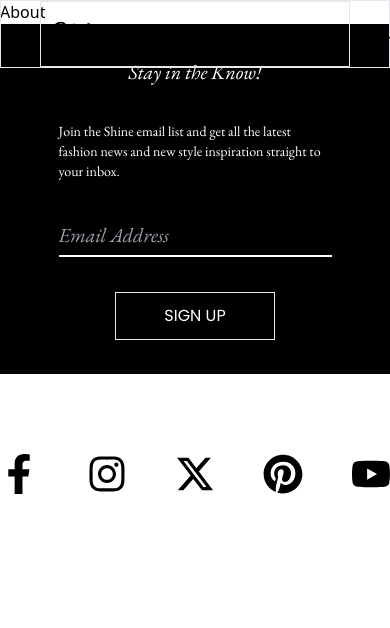
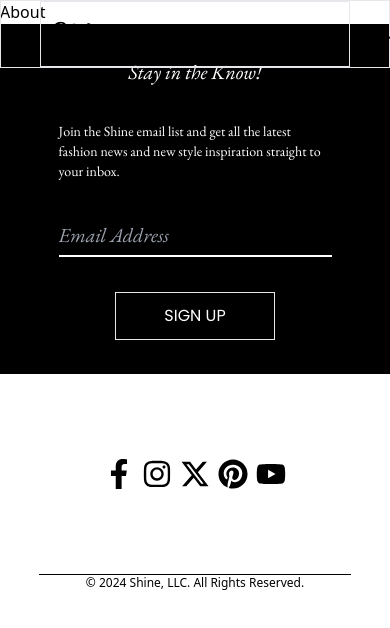
Before and after one commit to NMc0der/Ecommerce-Clothing, a React (Vite) app: page /about in a window 390 px wide. Shown: the top 628 px of the page. Built offline with nearby package versions, Linux system fonts and the light colour scheme; a web font is replaced by a local one.

Commit message:
social media links now responsive and added copyright to the footer section

```diff
--- a/src/components/Footer.jsx
+++ b/src/components/Footer.jsx
@@ -13,8 +13,9 @@ const Footer = () => {
     <div>
       <EmailSignUp />
       <div
-        className="h-[200px] flex items-center justify-center [&>a]:text-[40px] [&>a]:m-6
-      [&>a]:cursor-pointer hover:[&>a]:text-[#FB9AD1]"
+        className="h-[200px] flex items-center justify-center [&>a]:text-[30px]  sm:[&>a]:text-[40px]
+        sm:[&>a]:m-6 [&>a]:m-1 tablet:[&>a]:m-3
+      [&>a]:cursor-pointer hover:[&>a]:text-[#FB9AD1]  mx-20 "
       >
         <Link to={"https://www.facebook.com/"}>
           <FaFacebookF />
@@ -32,6 +33,9 @@ const Footer = () => {
           <FaYoutube />
         </Link>
       </div>
+      <p className="text-center border-t-black border-t-[1px] mx-[10%] text-xs sm:text-sm">
+        © 2024 Shine, LLC. All Rights Reserved.
+      </p>
     </div>
   );
 };
```
